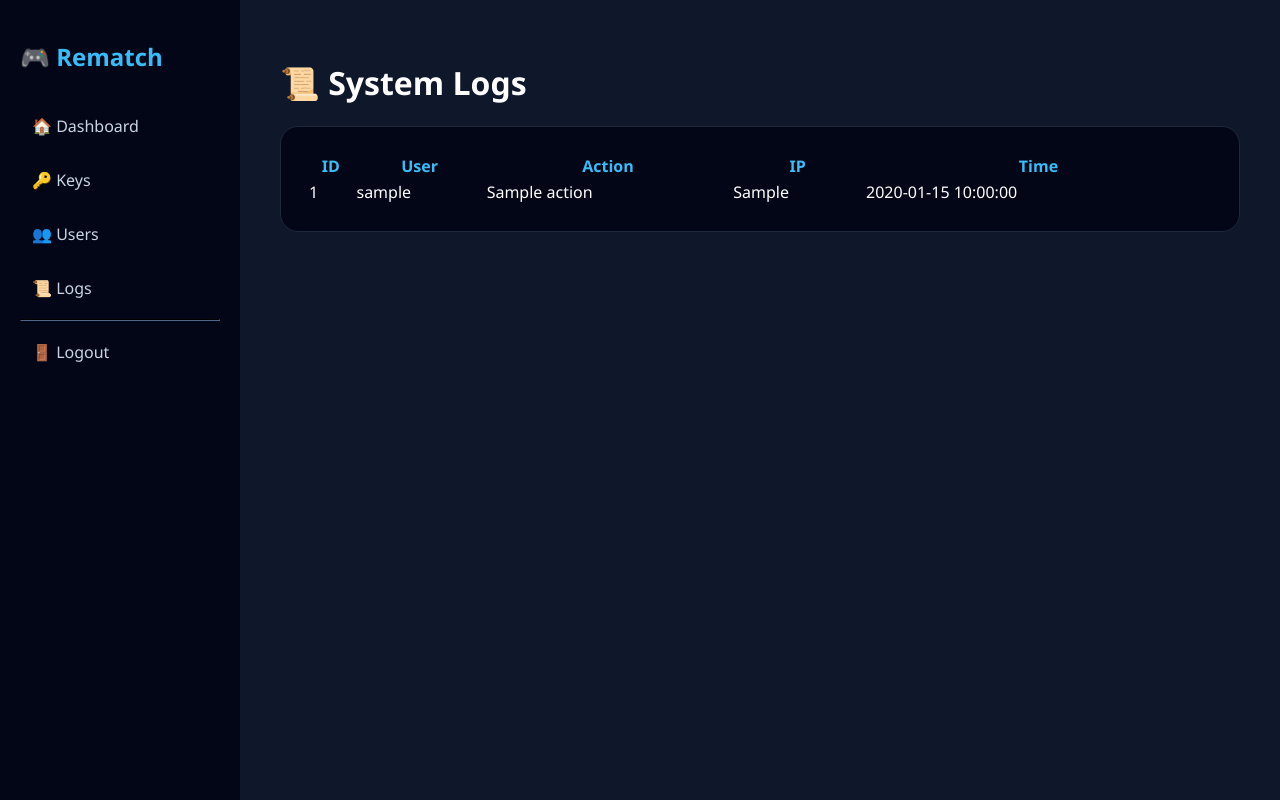
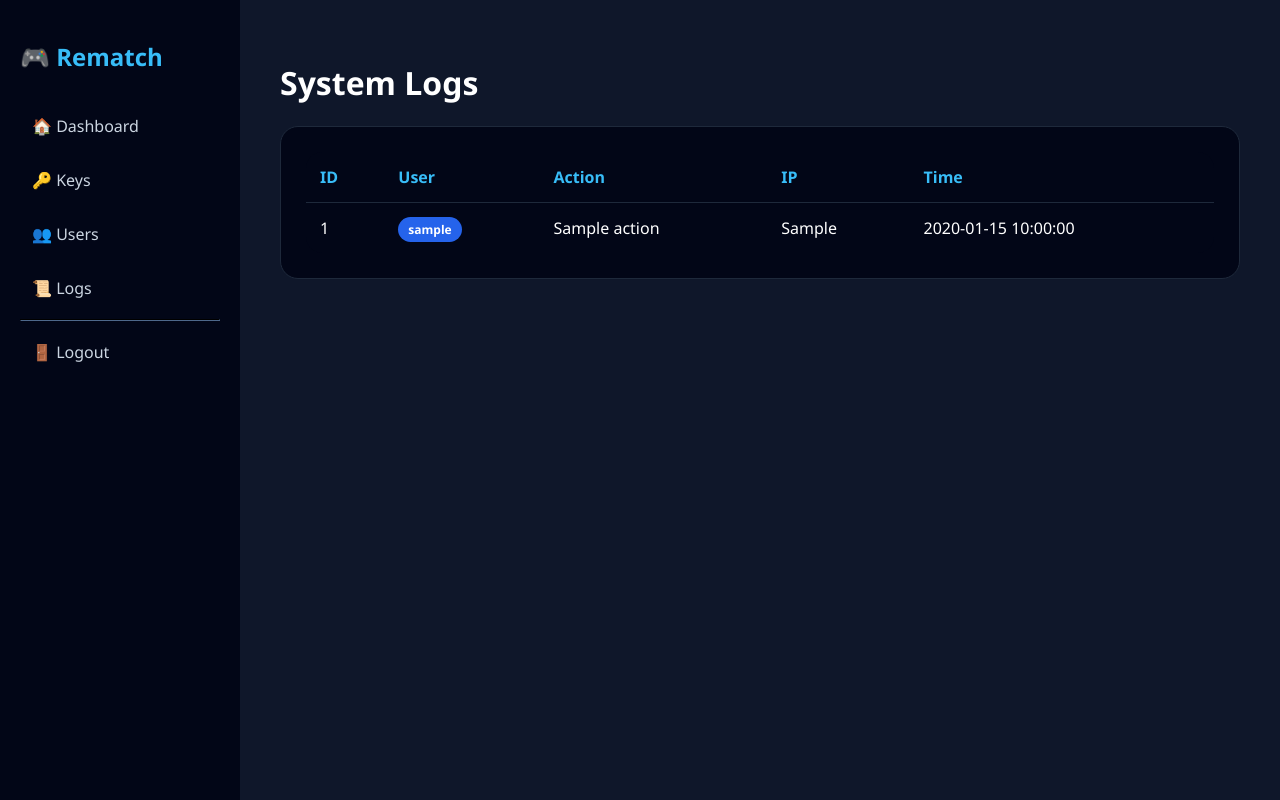
Before and after one commit to abdelhamedazmy/Rematch-Luma, a Flask app: template app/templates/logs.html in a window 1280 px wide. Run offline with Flask 3, Linux system fonts and the light colour scheme; the template is opened without the code that fills it: most values are stand-ins (such as "Sample title", 1, 10 or a date in 2020).

Commit message:
Update logs.html

```diff
--- a/app/templates/logs.html
+++ b/app/templates/logs.html
@@ -1,11 +1,11 @@
 {% extends "base.html" %}
+{% block content %}
 
-{% block content %}
-<h1>📜 System Logs</h1>
+<h1>System Logs</h1>
 
 <div class="card">
-<table style="width:100%">
-<tr style="color:#38bdf8;">
+<table class="pro-table">
+<tr>
     <th>ID</th>
     <th>User</th>
     <th>Action</th>
@@ -16,7 +16,15 @@
 {% for log in logs %}
 <tr>
     <td>{{ log.id }}</td>
-    <td>{{ log.username }}</td>
+
+    <td>
+        {% if log.username == "admin" %}
+            <span class="badge red">admin</span>
+        {% else %}
+            <span class="badge blue">{{ log.username }}</span>
+        {% endif %}
+    </td>
+
     <td>{{ log.action }}</td>
     <td>{{ log.ip }}</td>
     <td>{{ log.created_at }}</td>
@@ -24,4 +32,5 @@
 {% endfor %}
 </table>
 </div>
+
 {% endblock %}
```
